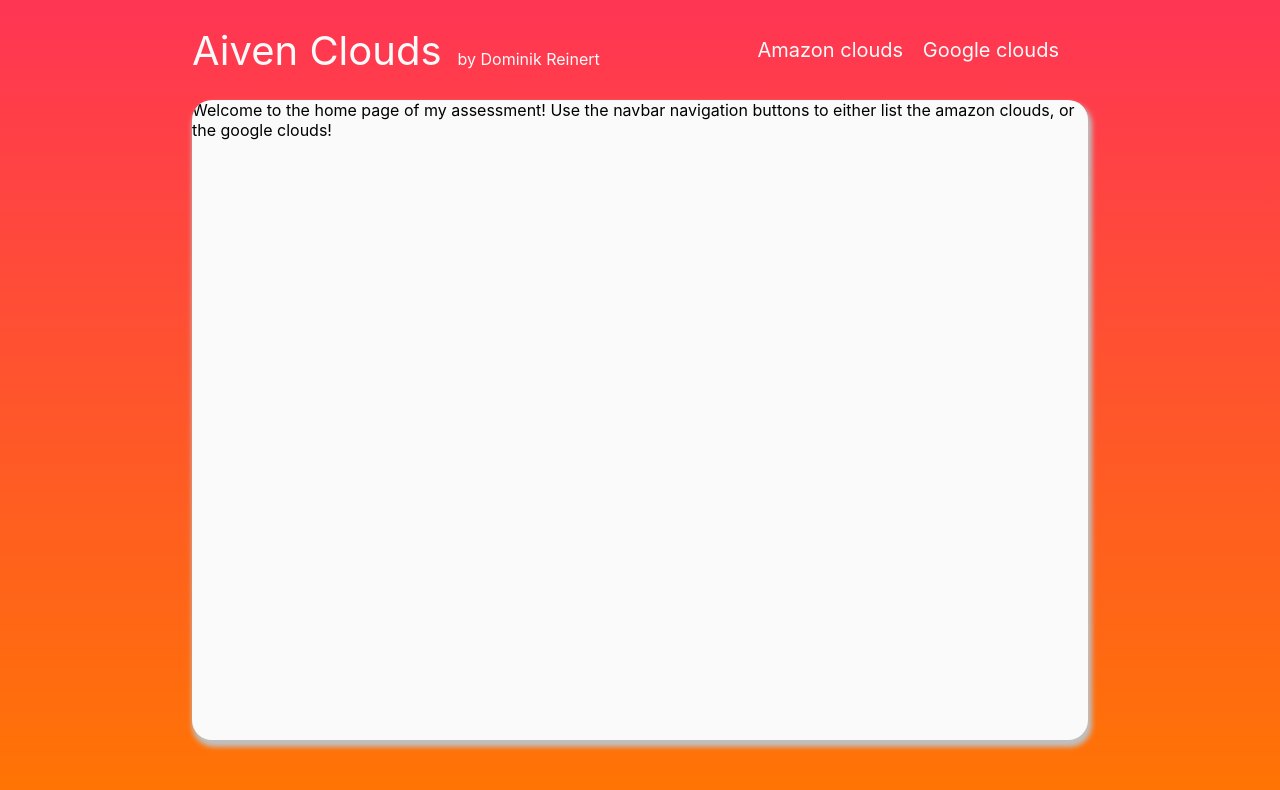
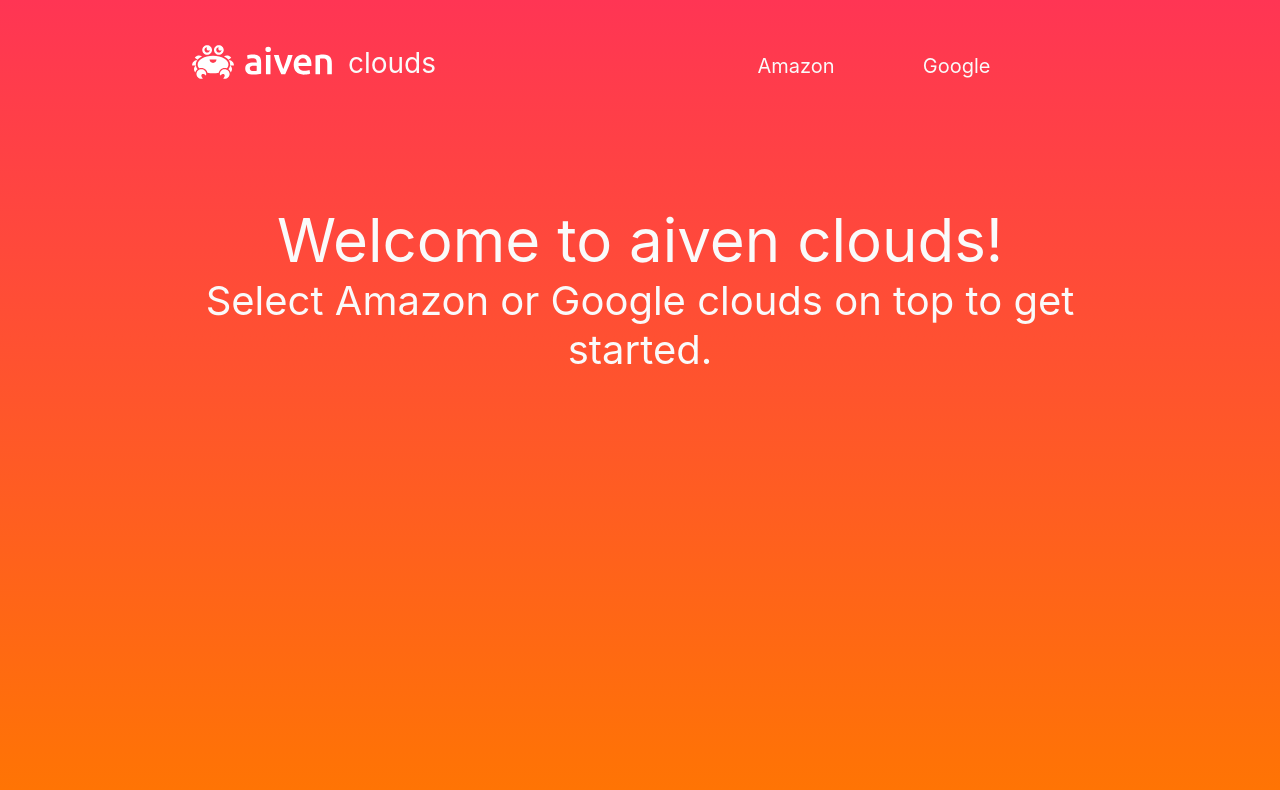
Before and after one commit to Dominik-Reinert/aiven-clouds, a React (Create React App) app: page /home in a window 1280 px wide. Shown: the top 790 px of the page. Built offline with nearby package versions, Linux system fonts and the light colour scheme.

Commit message:
use aiven logo in headline | add some more styling | change the style of the complete navbar to better fit the new layout with the logo | make the translations work properly

```diff
--- a/src/App.tsx
+++ b/src/App.tsx
@@ -1,16 +1,15 @@
-import { jsx } from "@emotion/react";
+import * as React from "react";
 import { BrowserRouter, Redirect, Route, Switch } from "react-router-dom";
 import "./App.css";
 import { Background } from "./background/background";
-import { Card } from "./card/card";
 import { ClearStyles } from "./clear_styles/clear_styles";
 import "./i18n";
 import { Navbar } from "./navbar/navbar";
 import { HomePage } from "./pages/home_page";
 import { Routes } from "./routes/routes";
 import { defaultStyles, styleContext } from "./style_context/style_context";
-import * as React from 'react'
 /**@jsx jsx */
+import {  jsx } from "@emotion/react";
 
 function App() {
   return (
@@ -19,7 +18,6 @@
         <Background>
           <BrowserRouter>
             <Navbar />
-            <Card>
             <Switch>
               <Route path={Routes.home}>
                 <HomePage />
@@ -28,7 +26,6 @@
                 <Redirect to={Routes.home} />
               </Route>
             </Switch>
-            </Card>
           </BrowserRouter>
         </Background>
       </ClearStyles>
--- a/src/i18n.ts
+++ b/src/i18n.ts
@@ -1,13 +1,52 @@
 import i18n from "i18next";
 import LanguageDetector from "i18next-browser-languagedetector";
-import { initReactI18next } from "react-i18next";
+import { initReactI18next, useTranslation } from "react-i18next";
 
-export const resources = {
-  de: {},
-  en: {},
+enum SupportedLanguages {
+  "en" = "en",
+  "de" = "de",
+}
+
+interface LanguageResource {
+  welcome: string;
+  homeInstruction: string;
+}
+
+interface DefaultNamespaceWrapper {
+  translation: LanguageResource;
+}
+
+type LanguageResources = {
+  [key in SupportedLanguages]: DefaultNamespaceWrapper;
 };
 
-i18n.use(LanguageDetector).use(initReactI18next).init({
-  fallbackLng: "en",
-  resources,
-});
+const resources: LanguageResources = {
+  de: {
+    translation: {
+      welcome: "Willkommen bei aiven clouds!",
+      homeInstruction: "Wählen Sie oben entweder Amazon oder Google clouds.",
+    },
+  },
+  en: {
+    translation: {
+      welcome: "Welcome to aiven clouds!",
+      homeInstruction: "Select Amazon or Google clouds on top to get started.",
+    },
+  },
+};
+
+i18n
+  .use(LanguageDetector)
+  .use(initReactI18next)
+  .init({
+    fallbackLng: "en",
+    resources: resources as any,
+  });
+
+export function useLanguageTranslation(): [
+  t: (key: keyof LanguageResource) => string,
+  i18n: typeof i18n,
+  ready: boolean
+] {
+  return useTranslation();
+}
--- a/src/navbar/navbar.tsx
+++ b/src/navbar/navbar.tsx
@@ -21,12 +21,12 @@
   return (
     <div css={navbarStyle(styleContext)}>
       <div className="page-name-wrapper">
-        <span className="page-name">Aiven Clouds</span>
-        <span className="dev-name">by Dominik Reinert</span>
+        <img className="aiven-logo" src="./aiven-home.svg" alt="aiven" />
+        <span className="page-name">clouds</span>
       </div>
       <div className="link-wrapper">
-        <RouteLink route={Routes.amazon} label="Amazon clouds" />
-        <RouteLink route={Routes.google} label="Google clouds" />
+        <RouteLink route={Routes.amazon} label="Amazon" />
+        <RouteLink route={Routes.google} label="Google" />
       </div>
     </div>
   );
--- a/src/navbar/navbar_style.tsx
+++ b/src/navbar/navbar_style.tsx
@@ -6,33 +6,39 @@
 
   display: flex;
   width: ${styleContext.sizes.width.content};
-  margin: auto;
   height: 100px;
 
+  margin: auto;
+  padding: 12px 0;
+
   .page-name-wrapper {
-    margin: auto;
+    display: flex;
     flex: 12 6 200px;
-    display: flex;
+
+    height: 100%;
+    align-items: center;
+  }
+
+  .aiven-logo {
+    width: 140px;
+    height: auto;
   }
 
   .link-wrapper {
     display: flex;
     flex: 1 2 300px;
     font-size: ${styleContext.sizes.font.text};
-    margin: 12px 0 4px;
+
+    height: 100%;
+    align-items: center;
+
+    margin-top: 8px;
   }
 
   .page-name {
-    font-size: ${styleContext.sizes.font.headline};
-    margin-right: 16px;
+    font-size: ${styleContext.sizes.font.subHeadline};
+    margin: 16px 16px 14px;
     color: ${styleContext.shades.text};
-  }
-
-  .dev-name {
-    font-size: ${styleContext.sizes.font.smallText};
-    color: ${styleContext.shades.text};
-    align-self: flex-end;
-    margin-bottom: 6px;
   }
 
   .link {
--- a/src/pages/home_page.tsx
+++ b/src/pages/home_page.tsx
@@ -1,7 +1,8 @@
-import * as React from "react";
-
 /**@jsx jsx */
-import {jsx} from '@emotion/react'
+import { css, jsx } from "@emotion/react";
+import React from "react";
+import { useLanguageTranslation } from "../i18n";
+import { useStyleContext } from "../style_context/use_style_context";
 
 export function HomePage(): JSX.Element {
   return (
@@ -12,10 +13,33 @@
 }
 
 function HomePageSuspending(): JSX.Element {
+  const [t] = useLanguageTranslation();
+  const styleContext = useStyleContext();
   return (
-    <div>
-      Welcome to the home page of my assessment! Use the navbar navigation
-      buttons to either list the amazon clouds, or the google clouds!
+    <div
+      css={css`
+        label: home-page;
+
+        display: flex;
+
+        margin: 80px auto;
+        flex-direction: column;
+        width: 70%;
+        text-align: center;
+
+        .welcome {
+          font-size: ${styleContext.sizes.font.welcome};
+          color: ${styleContext.shades.text};
+        }
+
+        .instruction {
+          font-size: ${styleContext.sizes.font.headline};
+          color: ${styleContext.shades.text};
+        }
+      `}
+    >
+      <span className="welcome">{t("welcome")}</span>
+      <span className="instruction">{t("homeInstruction")}</span>
     </div>
   );
 }
--- a/src/style_context/style_context.tsx
+++ b/src/style_context/style_context.tsx
@@ -16,6 +16,7 @@
   };
   sizes: {
     font: {
+      welcome: string;
       headline: string;
       subHeadline: string;
       text: string;
@@ -40,14 +41,15 @@
     cardBackground: "#FAFAFA",
     highlight: "#ff3554", // aiven branding
     aivenDark: "#ff3554",
-    aivenBright: "#ff7503"
+    aivenBright: "#ff7503",
   },
   sizes: {
     font: {
+      welcome: "60px",
       headline: "40px",
       subHeadline: "28px",
       text: "20px",
-      smallText: "16px"
+      smallText: "16px",
     },
     width: {
       content: "70%",
```
Also changed, not shown: public/aiven-home.svg (added). Lines whose indentation alone changed are shown as unchanged.
